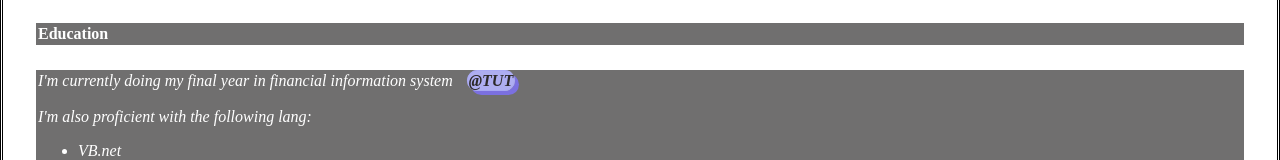
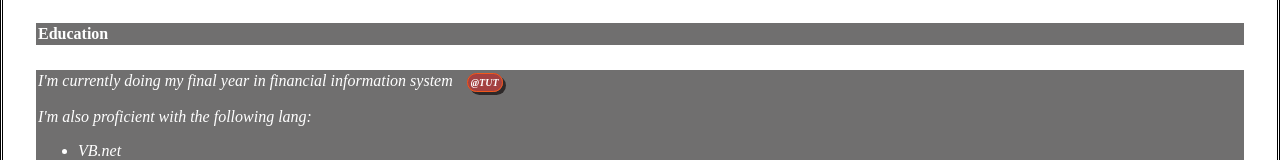
Before and after one commit to Logic228/myprofile, a plain HTML site: page pages/view_profile.html in a window 1280 px wide. Shown: the part 486-646 px from the top of the page. Drawn offline with Linux system fonts and the light colour scheme; files whose address does not match are found by name.

Commit message:
reduced font for tut link

```diff
--- a/pages/view_profile.html
+++ b/pages/view_profile.html
@@ -20,15 +20,17 @@
             margin: 35px;
         }
         #tut{
-            border: 1px solid rgb(168, 168, 243);
-            background-color: rgb(174, 174, 241);
+            border: 1px solid rgb(241, 88, 28);
+            background-color: rgb(163, 65, 65);
             text-decoration: none;
             font-weight: bold;
-            color: rgb(44, 41, 41);
+            color: white;
              border-radius: 25px;
-             box-shadow: 4px 4px rgb(123, 112, 224);
-             padding: 1px;
-             margin:10px
+             box-shadow: 3px 3px rgb(46, 41, 41);
+             padding: 3px;
+             margin: 10px;
+             font-size: 10px;
+             font-style: oblique;
         }
     </style>
 </head>
```
